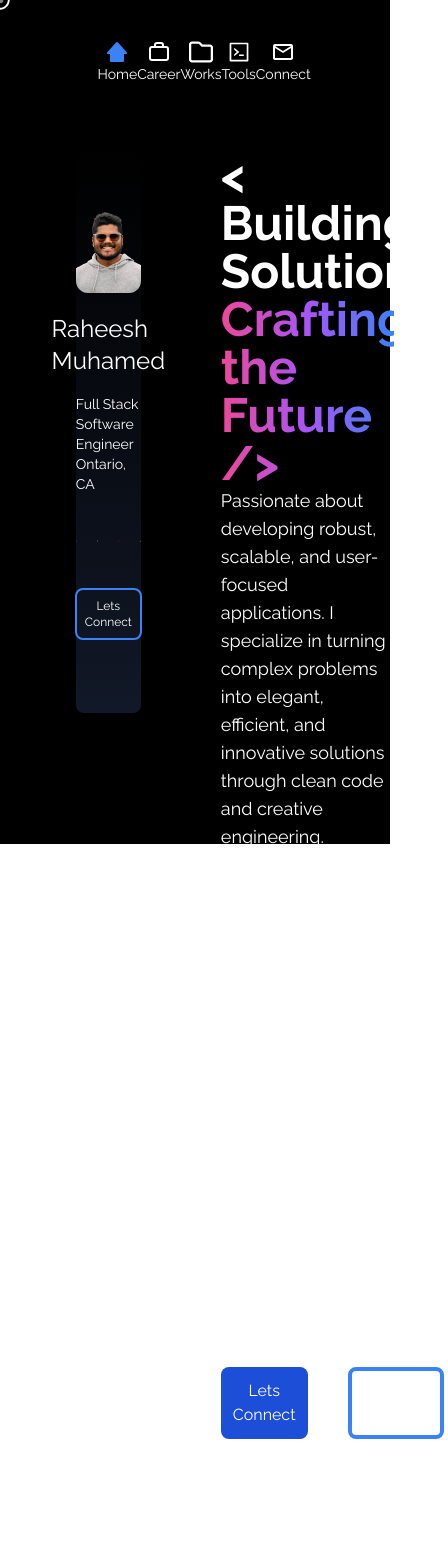
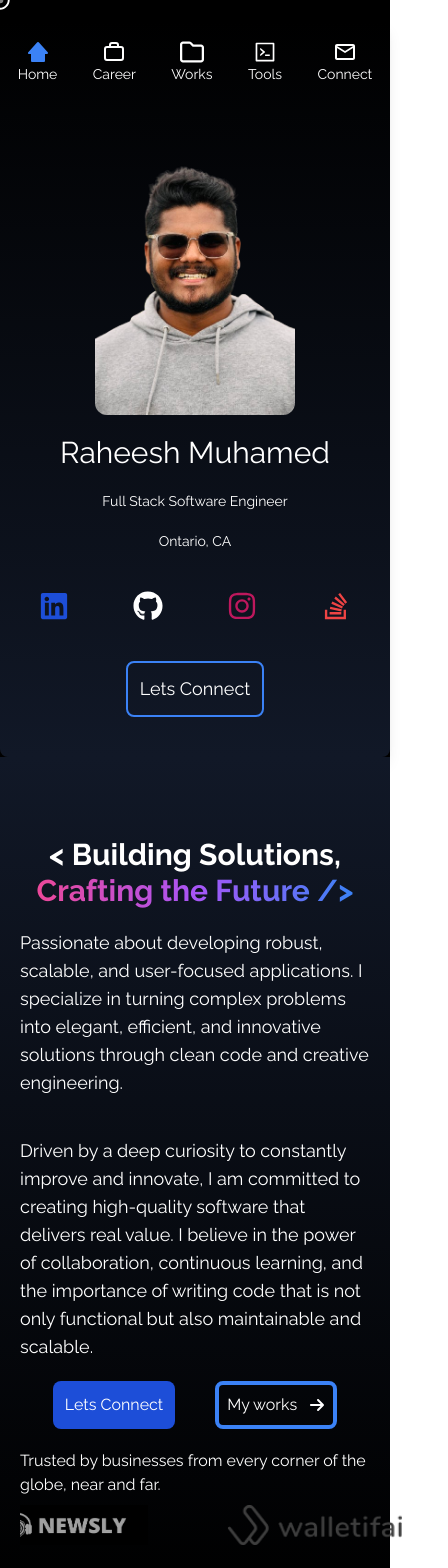
Before and after one commit to rahie-works/myPortfolio, a Next.js app in the folder my-portfolio/: page / in a window 390 px wide. Shown: the top 1568 px of the page, 448 px wide, since content can reach past the window. Before the commit the page ends 1439 px from the top, so only its background shows below. Built offline with nearby package versions, Linux system fonts and the light colour scheme; what tailwindcss-animated would draw is missing.

Commit message:
mob resp - home

```diff
--- a/my-portfolio/src/app/HomePage/HomePage.tsx
+++ b/my-portfolio/src/app/HomePage/HomePage.tsx
@@ -6,7 +6,7 @@ const raleway = Raleway({ subsets: ["latin"] });
 export default function HomePage() {
   return (
     <section
-      className={`relative h-full w-full items-center flex flex-col bg-black ${raleway.className} justify-center`}
+      className={`relative h-auto md:h-full w-full items-center flex bg-black ${raleway.className} justify-center`}
     >
       <HomePageProfileContainer />
     </section>
--- a/my-portfolio/src/app/HomePage/HomePageProfileConatiner.tsx
+++ b/my-portfolio/src/app/HomePage/HomePageProfileConatiner.tsx
@@ -3,7 +3,7 @@ import { HomePageProfileInfoContainer } from "./HomePageProfileInfoContainer";
 
 export const HomePageProfileContainer = () => {
   return (
-    <div className="relative w-2/3 h-2/3 mt-5 animate-fade-up animate-ease-in flex justify-center items-center">
+    <div className="relative w-full h-full md:w-2/3 md:h-2/3 mt-5 animate-fade-up animate-ease-in flex flex-col md:flex-row justify-center items-center">
       <HomePageProfileInfoContainer />
       <HomePageProfileSummaryContainer />
     </div>
--- a/my-portfolio/src/app/HomePage/HomePageProfileInfoContainer.tsx
+++ b/my-portfolio/src/app/HomePage/HomePageProfileInfoContainer.tsx
@@ -8,7 +8,7 @@ import {
 
 export const HomePageProfileInfoContainer = () => {
   return (
-    <div className="w-1/4 h-full flex flex-col bg-gradient-to-b from-transparent to-gray-900 shadow-lg rounded-lg animate-fade-up animate-ease-in justify-center items-center">
+    <div className="w-full h-full pt-32 pb-10 md:pt-0 md:pb-0 md:w-1/4 md:h-full flex flex-col bg-gradient-to-b from-transparent to-gray-900 shadow-lg rounded-lg animate-fade-up animate-ease-in justify-center items-center">
       <Image
         src="/me.png"
         className="rounded-xl"
@@ -16,19 +16,21 @@ export const HomePageProfileInfoContainer = () => {
         width={200}
         height={200}
       />
-      <p className="text-white text-2xl mt-5">Raheesh Muhamed</p>
-      <div className="w-full h-1/2 flex flex-col items-center justify-around">
-        <div className="text-white text-lg align-center flex flex-col items-center">
+      <p className="text-white text-3xl md:text-2xl mt-5 mb-5">
+        Raheesh Muhamed
+      </p>
+      <div className="w-full h-full md:h-1/2 flex flex-col items-center gap-10 md:gap-0 md:justify-around">
+        <div className="text-white text-lg flex flex-col items-center gap-5 md:gap-0">
           <p className="text-white text-sm">Full Stack Software Engineer</p>
           <p className="text-sm">Ontario, CA</p>
         </div>
-        <div className="w-full flex justify-center gap-5">
-          <FaLinkedin className="text-blue-700 text-2xl" />
-          <FaGithub className="text-white text-2xl" />
-          <FaInstagram className="text-pink-700 text-2xl" />
-          <FaStackOverflow className="text-red-500 text-2xl" />
+        <div className="w-full flex justify-center gap-16 md:gap-5">
+          <FaLinkedin className="text-blue-700 text-3xl md:text-2xl" />
+          <FaGithub className="text-white text-3xl md:text-2xl" />
+          <FaInstagram className="text-pink-700 text-3xl md:text-2xl" />
+          <FaStackOverflow className="text-red-500 text-3xl md:text-2xl" />
         </div>
-        <button className="border-2 border-blue-500 text-white text-xs p-2 rounded-lg cursor-pointer">
+        <button className="border-2 border-blue-500 text-white text-lg md:text-xs p-3 rounded-lg cursor-pointer">
           Lets Connect
         </button>
       </div>
--- a/my-portfolio/src/app/HomePage/HomePageProfileSummaryConatiner.tsx
+++ b/my-portfolio/src/app/HomePage/HomePageProfileSummaryConatiner.tsx
@@ -9,7 +9,7 @@ const raleway = Raleway({ subsets: ["latin"] });
 const HomePageSummaryHeading = () => {
   return (
     <>
-      <div className="w-full h-full text-5xl text-white font-bold flex flex-col ml-20">
+      <div className="w-full h-full text-3xl md:text-5xl text-white font-bold flex flex-col mt-20 md:mt-0 px-5 md:px-0 md:ml-20 items-center">
         <span
           className={`h-1/2 ${raleway.className} animate-fade-up animate-ease-in`}
         >
@@ -20,7 +20,7 @@ const HomePageSummaryHeading = () => {
         </span>
       </div>
       <div
-        className={`${raleway.className} animate-fade-up flex flex-col animate-ease-in w-full text-lg text-white flex justify-center ml-20`}
+        className={`${raleway.className} p-5 md:p-0 animate-fade-up flex flex-col animate-ease-in w-full text-lg text-white flex justify-center md:ml-20`}
       >
         <p className="pb-5">
           Passionate about developing robust, scalable, and user-focused
@@ -42,7 +42,7 @@ const HomePageSummaryHeading = () => {
 
 const HomePageSummaryLinkContainer = () => {
   return (
-    <div className="w-full h-full flex ml-20 animate-fade-up animate-ease-in items-center">
+    <div className="w-full h-full flex md:ml-20 animate-fade-up animate-ease-in justify-center md:justify-start items-center">
       <button className="bg-blue-700 text-white text-md p-3 mr-10 rounded-lg cursor-pointer">
         Lets Connect
       </button>
@@ -56,11 +56,11 @@ const HomePageSummaryLinkContainer = () => {
 
 const HomePageCompanyPortfolio = () => {
   return (
-    <div className="w-full h-full flex flex-col items-left animate-fade-up animate-ease-in ml-20 overflow-hidden">
+    <div className="w-full h-full flex flex-col md:items-left animate-fade-up animate-ease-in ml-5 md:ml-20 overflow-hidden">
       <p className="text-white text-md mt-5 mb-2">
         Trusted by businesses from every corner of the globe, near and far.
       </p>
-      <div className="w-full flex h-64 gap-20 animate-marquee whitespace-nowrap">
+      <div className="w-full flex h-20 md:h-64 gap-20 animate-marquee whitespace-nowrap">
         {CompanyList.map((eachCompany, index) => (
           <Image
             alt={eachCompany}
@@ -88,9 +88,8 @@ const HomePageCompanyPortfolio = () => {
 
 export const HomePageProfileSummaryContainer = () => {
   return (
-    <div className="w-2/3 h-full flex flex-col">
+    <div className="w-full h-1/2 md:w-2/3 md:h-full flex flex-col bg-gradient-to-b from-gray-900 to-transparent md:bg-none">
       <HomePageSummaryHeading />
-      {/* <TestimonialCards /> */}
       <HomePageSummaryLinkContainer />
       <HomePageCompanyPortfolio />
     </div>
--- a/my-portfolio/src/app/NavigationStack/ContentsContainer.tsx
+++ b/my-portfolio/src/app/NavigationStack/ContentsContainer.tsx
@@ -35,7 +35,7 @@ export default function ContentsContainer() {
   };
 
   return (
-    <div className="absolute w-full h-full">
+    <div className="absolute w-screen h-full">
       <div className="flex w-full absolute z-50 top-10 left-1/2 transform -translate-x-1/2 justify-center items-center animate-fade animate-ease-in">
         <NavigationTabs tab={selectedTab} />
       </div>
--- a/my-portfolio/src/app/NavigationStack/NavigationTabs.tsx
+++ b/my-portfolio/src/app/NavigationStack/NavigationTabs.tsx
@@ -64,7 +64,7 @@ export default function NavigationTabs(props: any) {
   return (
     <div
       ref={pageRef}
-      className={`absolute flex flex-row justify-around w-1/2 sm:w-1/3 h-1/6 text-white text-2xl sm:text-2xl ${raleway.className}`}
+      className={`absolute flex flex-row justify-around w-full h-1/3 md:w-1/3 md:h-1/6  text-white text-2xl sm:text-2xl ${raleway.className}`}
     >
       {TABS.map((eachTab, index) => {
         return (
```
